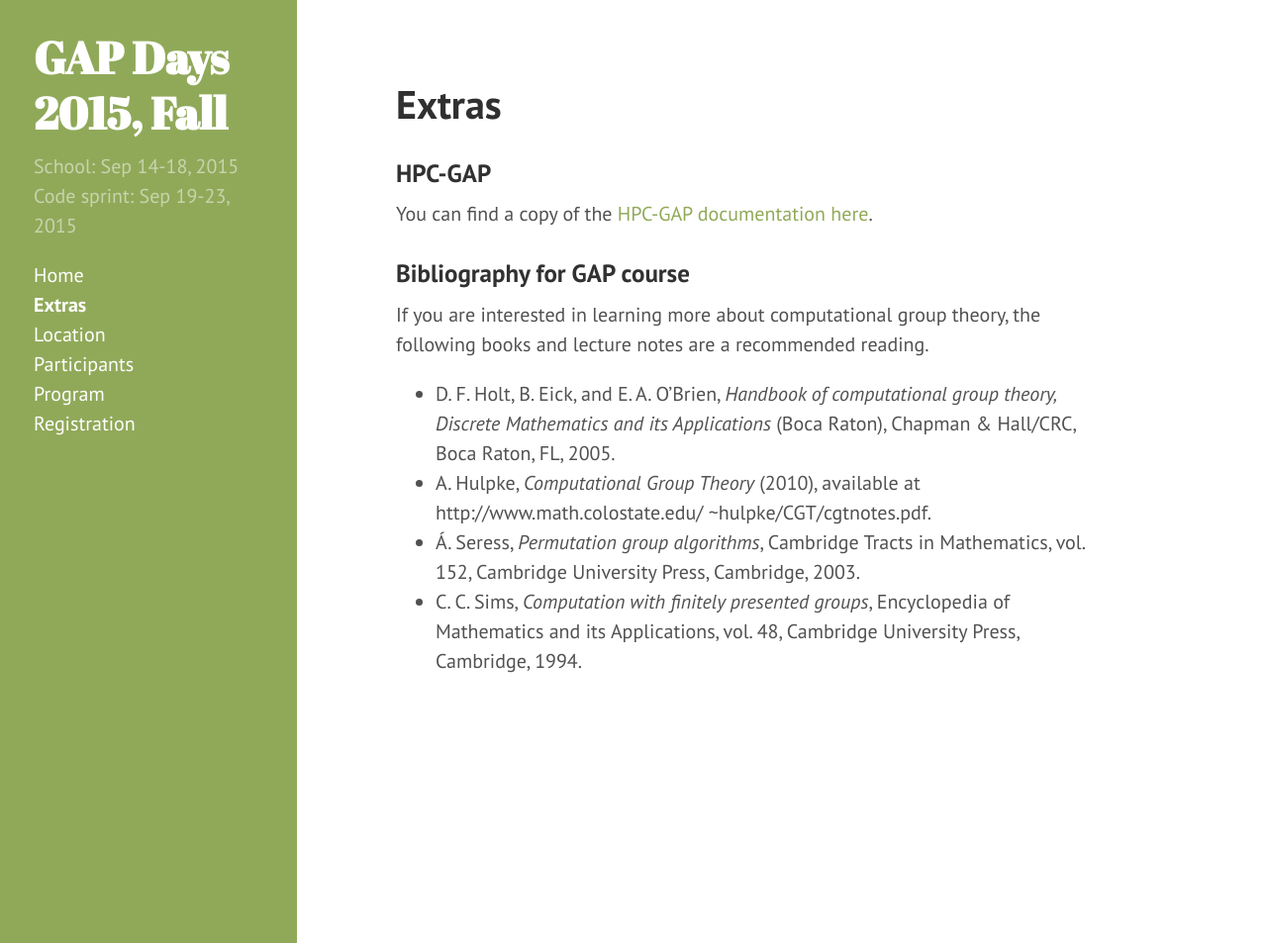
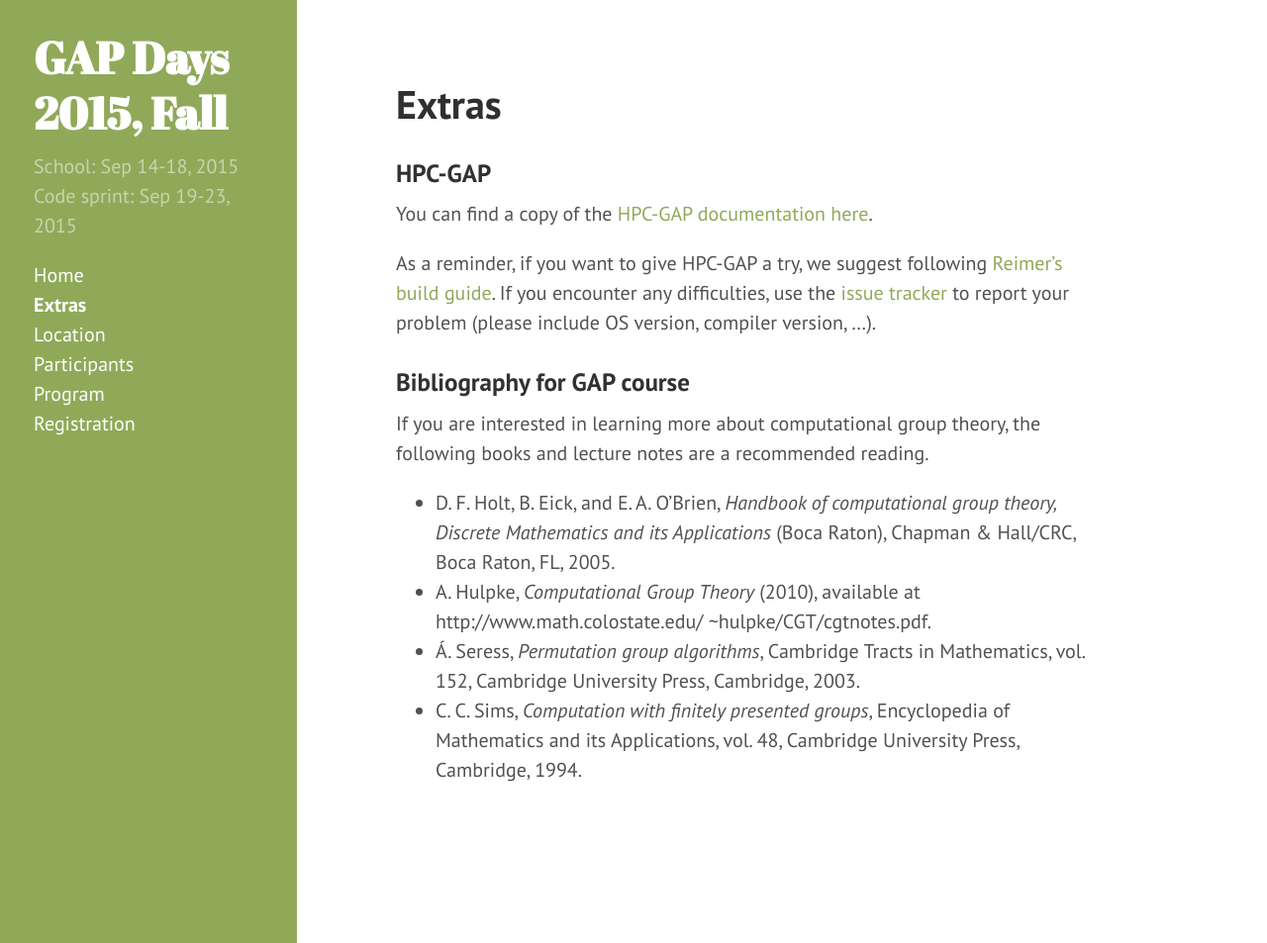
Before and after one commit to gapdays/gapdays2015-fall, a Jekyll site: the page built from extras/index.md, in a window 1280 px wide and 953 px high. Shown: the whole window at 99% size. Built offline with Jekyll 4.4.1, drawn with Linux system fonts in a browser that asks for light colours; Markdown is read by kramdown in place of the engine named in the settings.

Commit message:
Also link to Reimer's HPC-GAP guide (again)

```diff
--- a/extras/index.md
+++ b/extras/index.md
@@ -6,6 +6,11 @@ title: Extras
 ### HPC-GAP
 
 You can find a copy of the [HPC-GAP documentation here](hpcdoc.html).
+
+As a reminder, if you want to give HPC-GAP a try, we suggest following [Reimer's build guide](https://github.com/gap-system/gap/wiki/Building-HPC-GAP).
+If you encounter any difficulties, use the [issue tracker](https://github.com/gap-system/gap/issues)
+to report your problem (please include OS version, compiler version, ...).
+
 
 
 ### Bibliography for GAP course
```
